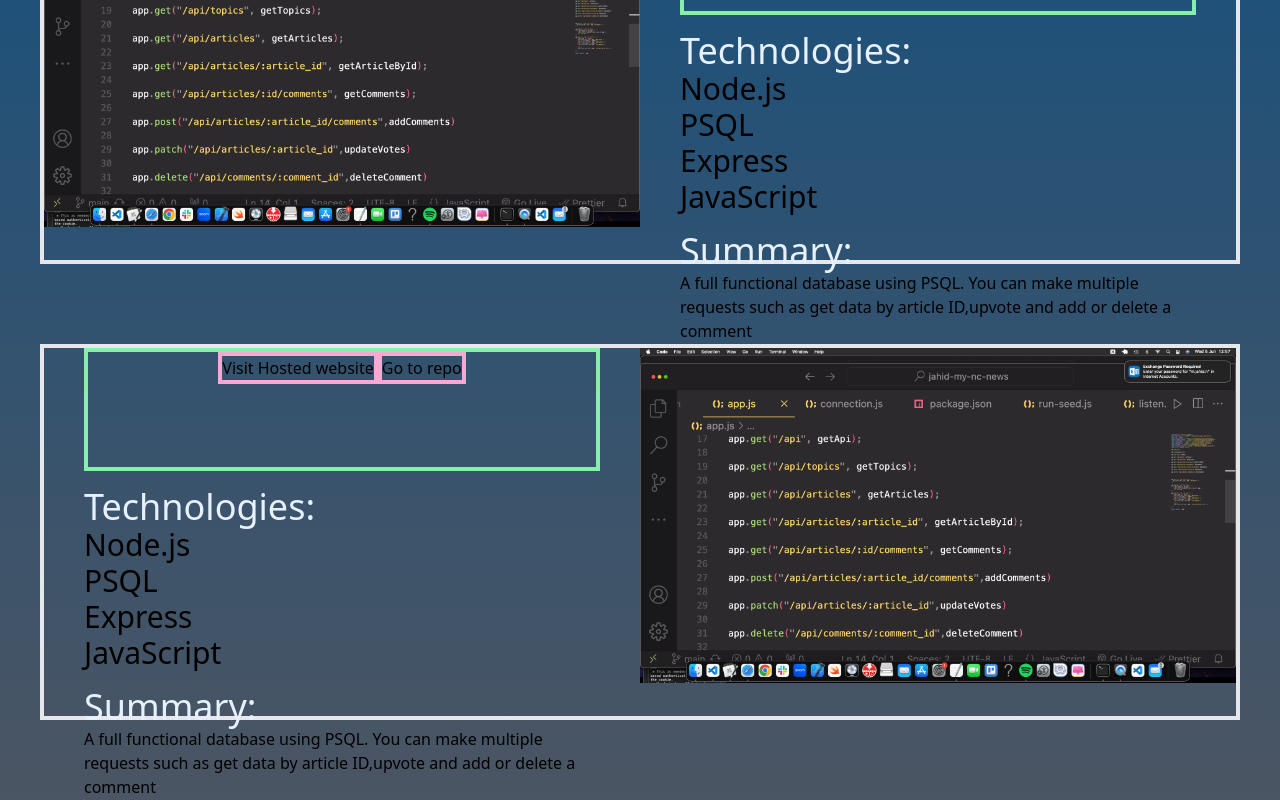
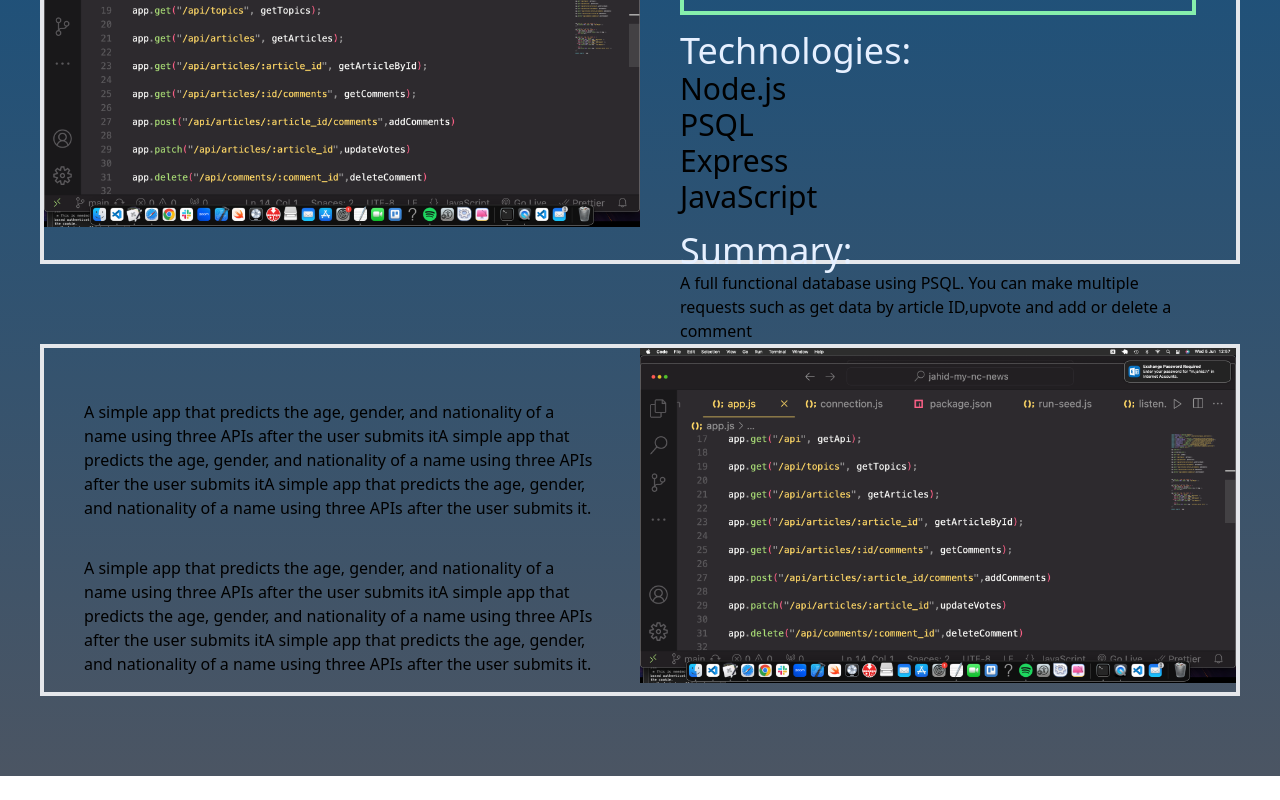
Before and after one commit to MJahidH/my-portfolio, a React (Vite) app in the folder my-portfolio/: page /projects/1 in a window 1280 px wide. Shown: the part 592-1392 px from the top of the page. After the commit the page ends 1368 px from the top, so only its background shows below. Built offline with nearby package versions, Linux system fonts and the light colour scheme.

Commit message:
mapping through all the array elements of desc-11 and rendering them as paragraph components onto the page

```diff
--- a/my-portfolio/src/components/main-project-page/MainProjectPageRow2.jsx
+++ b/my-portfolio/src/components/main-project-page/MainProjectPageRow2.jsx
@@ -1,4 +1,4 @@
-
+import fullDesc from "../../project-full-desc.json"
 
 const MainProjectPageRow2 = ({ project }) => {
     return (
@@ -9,36 +9,12 @@ const MainProjectPageRow2 = ({ project }) => {
     border-4
     grid grid-cols-2"
       >
-        <div className="px-10">
-          <div
-            className={`
-          h-1/3
-          w-full
-          border-4
-           border-green-300
-           ${
-             project.hostedLink
-               ? `grid grid-cols-2
-           gap-4`
-               : ``
-           }
-  `}
-          >
-            <button className="border-4 border-pink-300">
-              Visit Hosted website
-            </button>
-            <button className="border-4 border-pink-300">Go to repo</button>
-          </div>
-          <h2 className="text-left text-secondary text-4xl pt-4">
-            Technologies:
-          </h2>
-          <ul className="text-left">
-            {project.tags?.map((tech) => {
-              return <li className="text-3xl">{tech}</li>;
-            })}
-          </ul>
-          <h2 className="text-left text-secondary text-4xl pt-4">Summary:</h2>
-          <p className="text-left text-m">{project.description}</p>
+        <div className="px-10 py-4">
+
+
+          {fullDesc[`desc-11`].map((paragraph) => {
+            return (<p className="text-left text-m pt-9">{paragraph}</p>)
+          })}
         </div>
         <img src={`/assets/${project.imagePreview}`} alt="Test Screenshot" />
       </div>
--- a/my-portfolio/src/project-full-desc.json
+++ b/my-portfolio/src/project-full-desc.json
@@ -1,4 +1,7 @@
-
 {
-    "desc-1" : "hello world"
+  "desc-11": [
+    "A simple app that predicts the age, gender, and nationality of a name using three APIs after the user submits itA simple app that predicts the age, gender, and nationality of a name using three APIs after the user submits itA simple app that predicts the age, gender, and nationality of a name using three APIs after the user submits it.",
+    "A simple app that predicts the age, gender, and nationality of a name using three APIs after the user submits itA simple app that predicts the age, gender, and nationality of a name using three APIs after the user submits itA simple app that predicts the age, gender, and nationality of a name using three APIs after the user submits it."
+  ],
+  "desc-10" : ["hello world"]
 }
```
